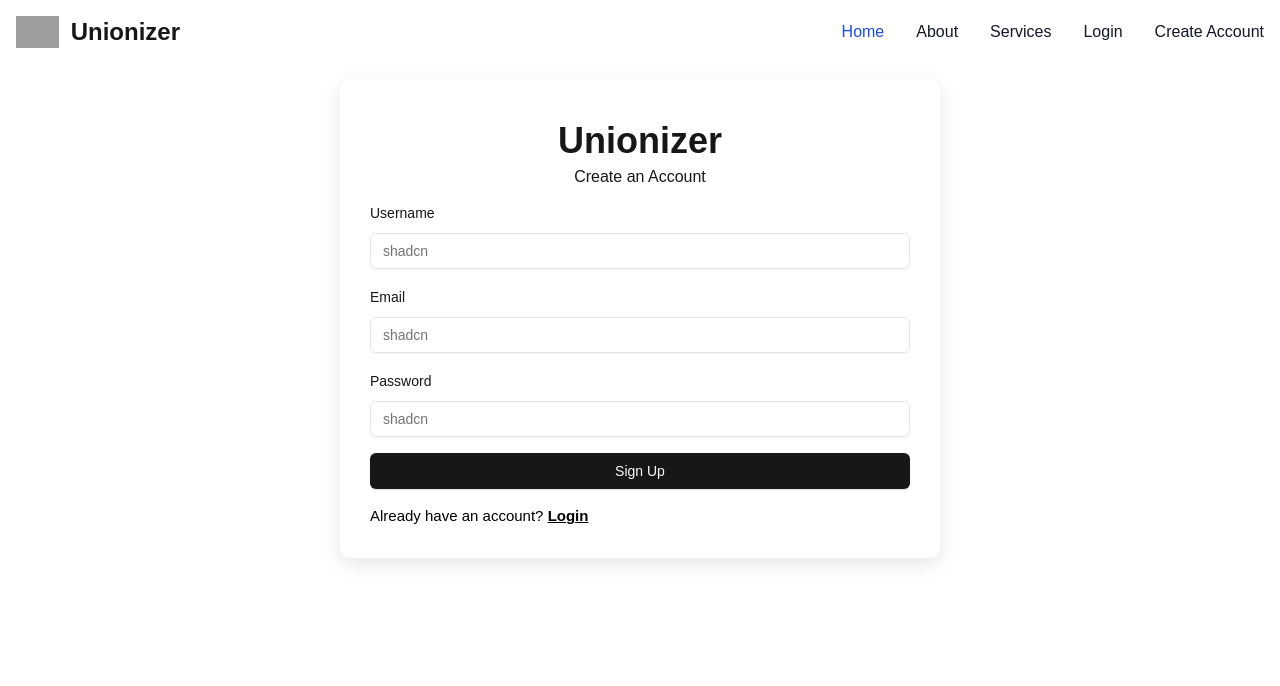
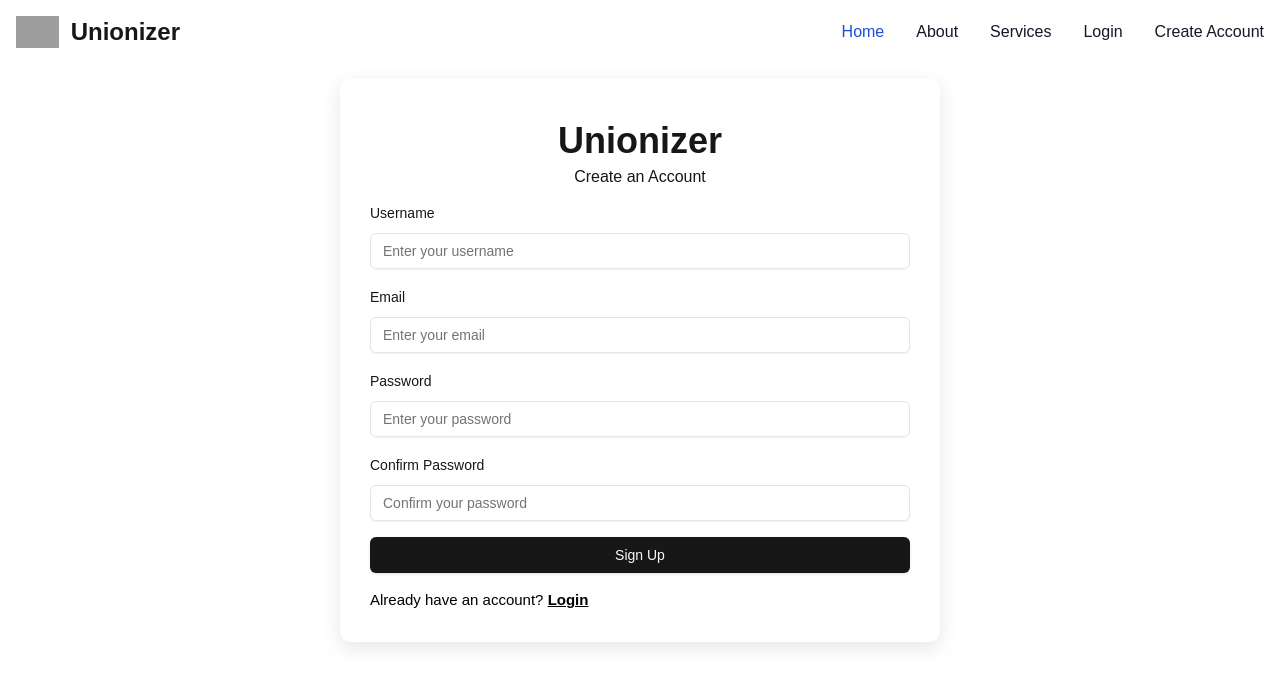
Before and after one commit to xiaogavin-dev/Workplace-Unionizer, a Next.js app: page /auth/signup in a window 1280 px wide. Shown: the top 686 px of the page. Built offline with nearby package versions, Linux system fonts and the light colour scheme; no server answers; grey boxes are pictures that could not be loaded.

Commit message:
update singup page for when there is already existing email, add confirm password to signup page, fix landing page and navbar after signing in

```diff
--- a/package.json
+++ b/package.json
@@ -18,8 +18,8 @@
     "clsx": "^2.1.1",
     "firebase": "^10.13.2",
     "lucide-react": "^0.441.0",
-    "next": "14.2.11",
-    "react": "^18",
+    "next": "^14.2.11",
+    "react": "^18.3.1",
     "react-dom": "^18",
     "react-hook-form": "^7.53.0",
     "react-redux": "^9.1.2",
--- a/src/app/page.tsx
+++ b/src/app/page.tsx
@@ -32,9 +32,6 @@ export default function Login() {
                   Welcome to unionizer {user.displayName}
                 </h1>
               ) : null)
-              // (<h1>
-              //   Welcome to unionizer {user.email}
-              // </h1>))
             :
             <ul className="p-3 border-2 rounded-lg shadow-lg">
               <li>
--- a/src/components/auth/login/login.tsx
+++ b/src/components/auth/login/login.tsx
@@ -10,7 +10,6 @@ import PropagateLoader from "react-spinners/PropagateLoader"
 import {
     Form,
     FormControl,
-    FormDescription,
     FormField,
     FormItem,
     FormLabel,
@@ -69,7 +68,7 @@ const login = () => {
                             <FormItem>
                                 <FormLabel>Email</FormLabel>
                                 <FormControl>
-                                    <Input placeholder="shadcn" {...field} />
+                                    <Input placeholder="Enter your email" {...field} />
                                 </FormControl>
                                 <FormMessage />
                             </FormItem>
@@ -82,7 +81,7 @@ const login = () => {
                             <FormItem>
                                 <FormLabel>Password</FormLabel>
                                 <FormControl>
-                                    <Input placeholder="shadcn" type='password' {...field} />
+                                    <Input placeholder="Enter your password" type='password' {...field} />
                                 </FormControl>
                                 <FormMessage />
                             </FormItem>
--- a/src/components/auth/signup/signup.tsx
+++ b/src/components/auth/signup/signup.tsx
@@ -10,7 +10,6 @@ import PropagateLoader from "react-spinners/PropagateLoader"
 import {
     Form,
     FormControl,
-    FormDescription,
     FormField,
     FormItem,
     FormLabel,
@@ -21,39 +20,71 @@ import { createUserWithEmailAndPassword, updateProfile } from 'firebase/auth'
 import { auth } from '@/firebase/firebase'
 import { useRouter } from 'next/navigation'
 import Link from 'next/link'
+import { useAppDispatch } from '@/lib/redux/hooks/redux';
+import { setAuthState } from '@/lib/redux/features/auth/authSlice';
 import "../login/signin.css"
+
+const SignUpSchema = SignUpValidation.extend({
+    username: z.string().min(1, { message: "Username is required" }),
+    email: z.string().email({ message: "Invalid email address" }),
+    password: z.string().min(8, { message: "Password must be at least 8 characters long" }),
+    confirmPassword: z.string()
+});
 const signup = () => {
-    const router = useRouter()
-    const form = useForm<z.infer<typeof SignUpValidation>>({
-        resolver: zodResolver(SignUpValidation),
+    const router = useRouter();
+    const dispatch = useAppDispatch();
+    const [loading, setLoading] = useState<boolean>(false);
+    const [passwordError, setPasswordError] = useState<string | null>(null); // State for password error
+
+    const form = useForm<z.infer<typeof SignUpSchema>>({
+        resolver: zodResolver(SignUpSchema),
         defaultValues: {
             username: "",
             email: "",
             password: "",
+            confirmPassword: "",
         },
-    })
-    const [loading, setLoading] = useState<boolean>(false)
-    async function onSubmit(values: z.infer<typeof SignUpValidation>) {
-        setLoading(true)
+    });
+
+    async function onSubmit(values: z.infer<typeof SignUpSchema>) {
+        // Check if password and confirmPassword match
+        if (values.password !== values.confirmPassword) {
+            setPasswordError("Passwords do not match.");
+            return;
+        }
+
+        setLoading(true);
         try {
-            await createUserWithEmailAndPassword(auth, values.email, values.password)
+            await createUserWithEmailAndPassword(auth, values.email, values.password);
             if (auth.currentUser) {
-                console.log(auth.currentUser)
+                console.log(auth.currentUser);
                 await updateProfile(auth.currentUser, {
                     displayName: values.username
-                })
+                });
+
+                dispatch(setAuthState({
+                    isAuthenticated: true,
+                    user: {
+                        displayName: values.username,
+                        uid: auth.currentUser.uid,
+                        email: values.email,
+                    },
+                }));
+
+                router.push('/');
             }
-            else {
-                throw ("no current user found: LINE 58 ACTIONS.TS: ")
+        } catch (error: any) {
+            setLoading(false);
+
+            // Check for email already in use error
+            if (error.code === 'auth/email-already-in-use') {
+                console.error("Email is already in use!");
+                alert("The email address is already in use by another account.");
+            } else {
+                console.error("There was an error signing up:", error.message);
+                alert(error.message);
             }
         }
-        catch (e) {
-            console.error("There was an error signing up! ")
-        }
-        router.push('/')
-        setLoading(false)
-
-
     }
     return (
         <div className='login-center-container'>
@@ -70,12 +101,8 @@ const signup = () => {
                             <FormItem>
                                 <FormLabel>Username</FormLabel>
                                 <FormControl>
-                                    <Input placeholder="shadcn" {...field} />
+                                    <Input placeholder="Enter your username" {...field} />
                                 </FormControl>
-                                {/* <FormDescription>
-                                    This is your public display name.
-                                </FormDescription> */}
-                                <FormMessage />
                             </FormItem>
                         )}
                     />
@@ -86,12 +113,8 @@ const signup = () => {
                             <FormItem>
                                 <FormLabel>Email</FormLabel>
                                 <FormControl>
-                                    <Input placeholder="shadcn" {...field} />
+                                    <Input placeholder="Enter your email" {...field} />
                                 </FormControl>
-                                {/* <FormDescription>
-                                    This is your email.
-                                </FormDescription> */}
-                                <FormMessage />
                             </FormItem>
                         )}
                     />
@@ -102,15 +125,21 @@ const signup = () => {
                             <FormItem>
                                 <FormLabel>Password</FormLabel>
                                 <FormControl>
-                                    <Input placeholder="shadcn" type='password' {...field} />
+                                    <Input placeholder="Enter your password" type='password' {...field} />
                                 </FormControl>
-                                {/* <FormDescription>
-                                    Enter a strong password
-                                </FormDescription> */}
                                 <FormMessage />
                             </FormItem>
                         )}
                     />
+                    <FormItem>
+                        <FormLabel>Confirm Password</FormLabel>
+                        <FormControl>
+                            <Input placeholder="Confirm your password" type="password" {...form.register('confirmPassword')} />
+                        </FormControl>
+                        {passwordError && <p className="text-red-600">{passwordError}</p>}
+                        <FormMessage />
+                    </FormItem>
+
                     <div className='flex justify-center'>
                         {loading ?
                             <PropagateLoader className='align-self-center' />
```
Also changed, not shown: 1 other file (tests, documents, lock files or other folders).
